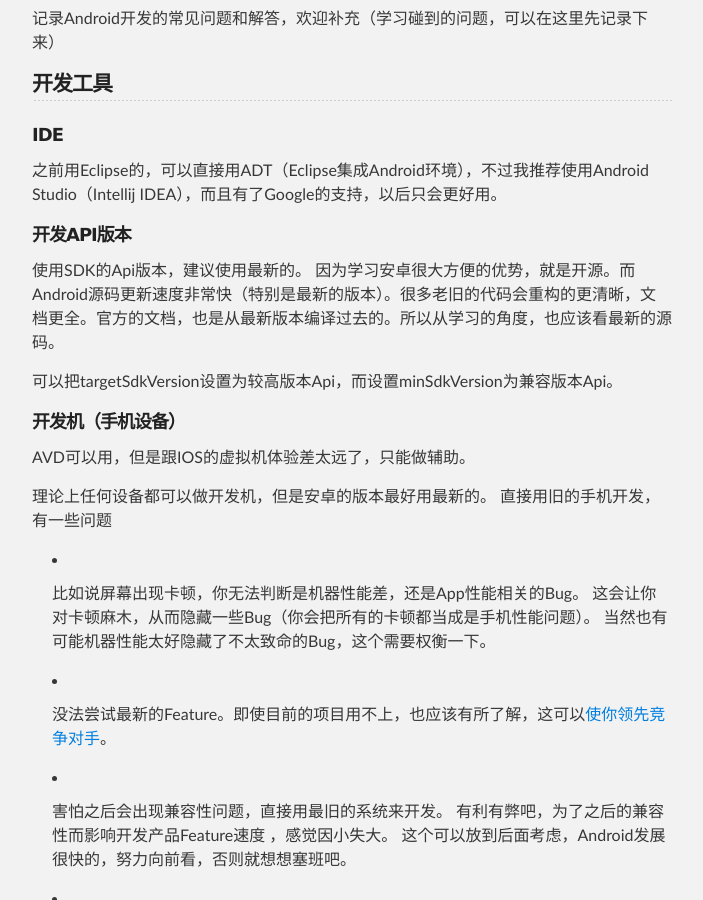
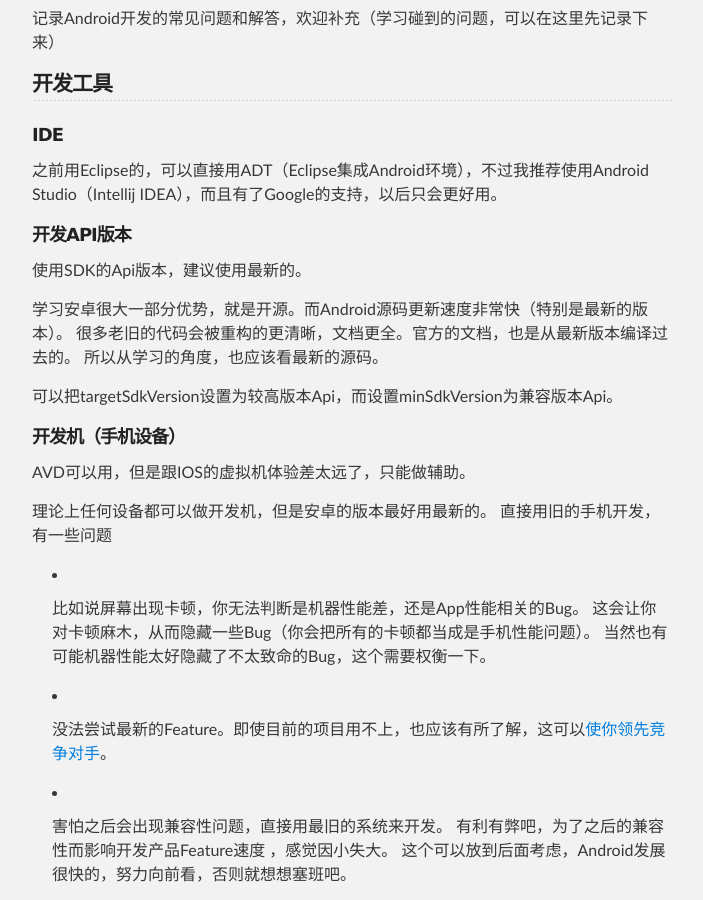
Before and after one commit to lixian/lixian.github.io, a Jekyll site: the page built from _posts/2013-06-23-android-dev-guide.md, in a window 1280 px wide and 900 px high, scrolled down 306 px. Shown: the whole window, without its empty margins (288-991 px from the left). Built offline with Jekyll 4.4.1, drawn with Linux system fonts in a browser that asks for light colours; Markdown is read by kramdown in place of the engine named in the settings.

Commit message:
update guide

```diff
--- a/_posts/2013-06-23-android-dev-guide.md
+++ b/_posts/2013-06-23-android-dev-guide.md
@@ -14,7 +14,10 @@ title: Android开发入门
 ### 开发API版本
 
 使用SDK的Api版本，建议使用最新的。
-因为学习安卓很大方便的优势，就是开源。而Android源码更新速度非常快（特别是最新的版本）。很多老旧的代码会重构的更清晰，文档更全。官方的文档，也是从最新版本编译过去的。所以从学习的角度，也应该看最新的源码。
+
+学习安卓很大一部分优势，就是开源。而Android源码更新速度非常快（特别是最新的版本）。
+很多老旧的代码会被重构的更清晰，文档更全。官方的文档，也是从最新版本编译过去的。
+所以从学习的角度，也应该看最新的源码。
 
 可以把targetSdkVersion设置为较高版本Api，而设置minSdkVersion为兼容版本Api。
 
```
